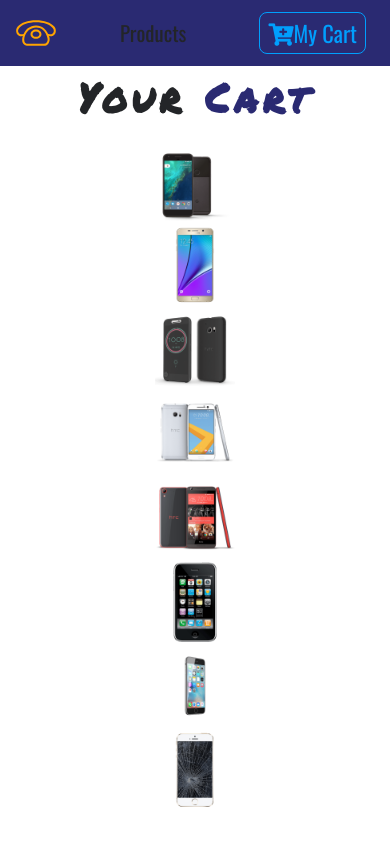
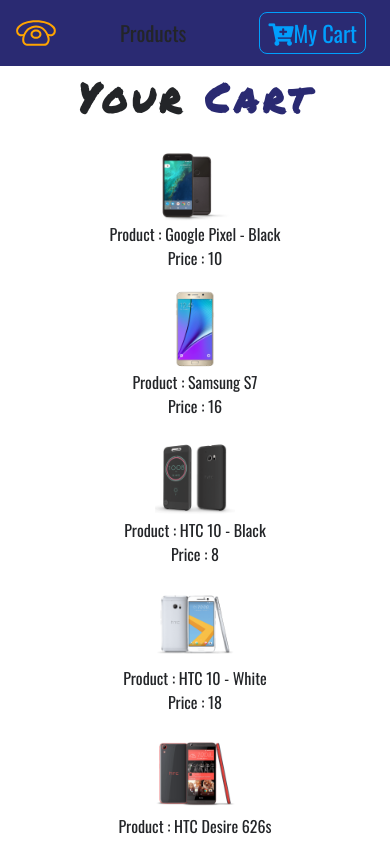
Before and after one commit to sixtosMateo/e-commerceWebsite, a React (Create React App) app in the folder e-commerce/: page /cart in a window 390 px wide. Shown: the top 842 px of the page. Built offline with nearby package versions, Linux system fonts and the light colour scheme.

Commit message:
displayed some items parameters

```diff
--- a/e-commerce/src/components/cart/CartItem.js
+++ b/e-commerce/src/components/cart/CartItem.js
@@ -10,6 +10,22 @@
         <img src={img} style={{width:'5rem', height:"5rem"}} className="img-fluid" alt="image item"/>
       </div>
 
+      <div className="col-10 mx-auto col-lg-2">
+        <span className="d-lg-none">Product : </span>{title}
+      </div>
+
+      <div className="col-10 mx-auto col-lg-2">
+        <span className="d-lg-none">Price : </span> {price}
+      </div>
+
+      <div className="col-10 mx-auto col-lg-2 my-2 my-lg-0">
+        <div className="d-flex justify-content">
+          <div>
+          </div>
+        </div>
+      </div>
+
+
     </div>
   )
 }
```
